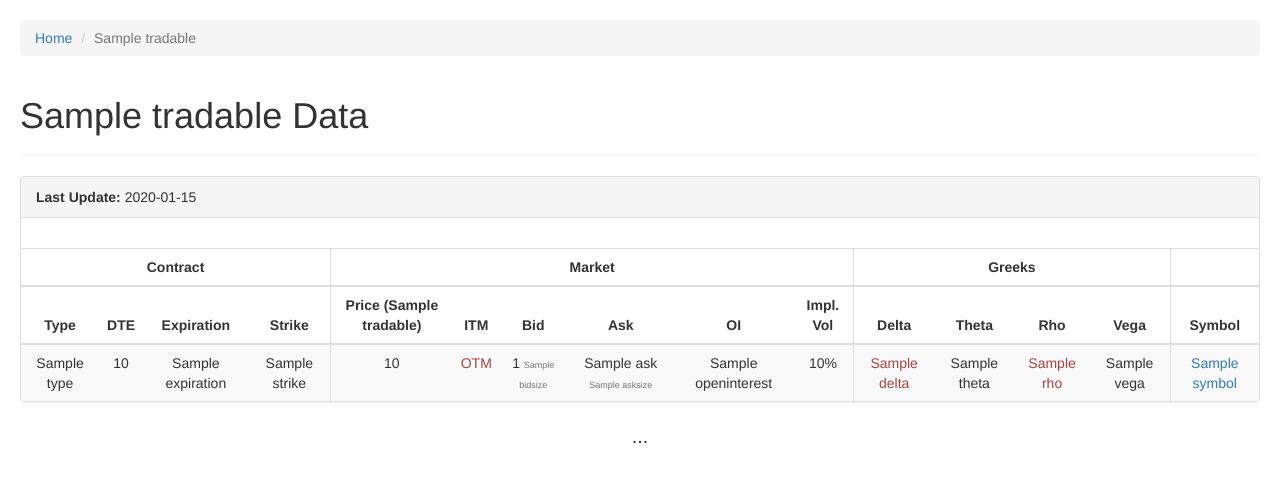
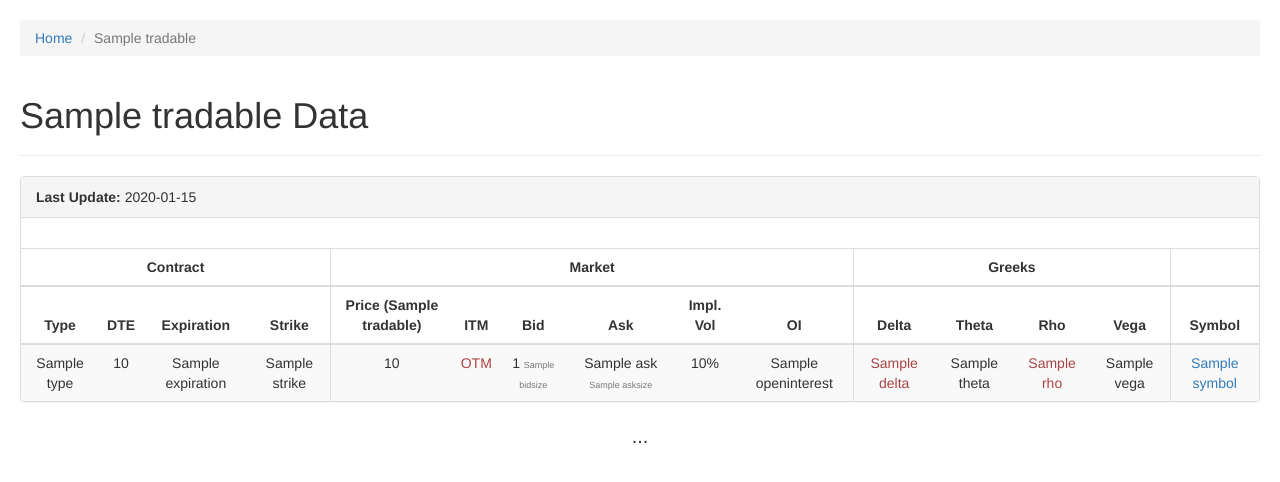
Before and after one commit to djcohen03/tdserver, a Flask app: template static/templates/tradable.html in a window 1280 px wide. Shown: the top 482 px of the page. Run offline with Flask 2, Linux system fonts and the light colour scheme; the template is opened without the code that fills it: most values are stand-ins (such as "Sample title", 1, 10 or a date in 2020); parts of the project's set-up code (start-up, migrations or seed data) failed here and were passed over; some libraries are stand-ins or nearby versions.

Commit message:
Switched IV and OI table columns

```diff
--- a/static/templates/tradable.html
+++ b/static/templates/tradable.html
@@ -42,8 +42,8 @@
                 <th>ITM</th>
                 <th>Bid</th>
                 <th>Ask</th>
-                <th>OI</th>
-                <th class='br'>Impl. Vol</th>
+                <th>Impl. Vol</th>
+                <th class='br'>OI</th>
                 <th>Delta</th>
                 <th>Theta</th>
                 <th>Rho</th>
@@ -62,8 +62,8 @@
                 <td class="{% if item.itm %}text-success{% else %}text-danger{% endif %}">{% if item.itm %}ITM{% else %}OTM{% endif %}</td>
                 <td>{{ item.bid }} <span class='subspan'>{{ item.bidsize }}</span> </td>
                 <td>{{ item.ask }} <span class='subspan'>{{ item.asksize }}</span> </td>
-                <td>{% if item.openinterest != None %}{{ item.openinterest }}{% endif %}</td>
-                <td class='br'>{{ item.volatility | round(1) }}%</td>
+                <td>{{ item.volatility | round(1) }}%</td>
+                <td class='br'>{% if item.openinterest != None %}{{ item.openinterest }}{% endif %}</td>
                 <td class="{% if item.delta >= 0 %}text-success{% else %}text-danger{% endif %}">{{ item.delta }}</td>
                 <td>{{ item.theta }}</td>
                 <td class="{% if item.rho >= 0 %}text-success{% else %}text-danger{% endif %}">{{ item.rho }}</td>
```
